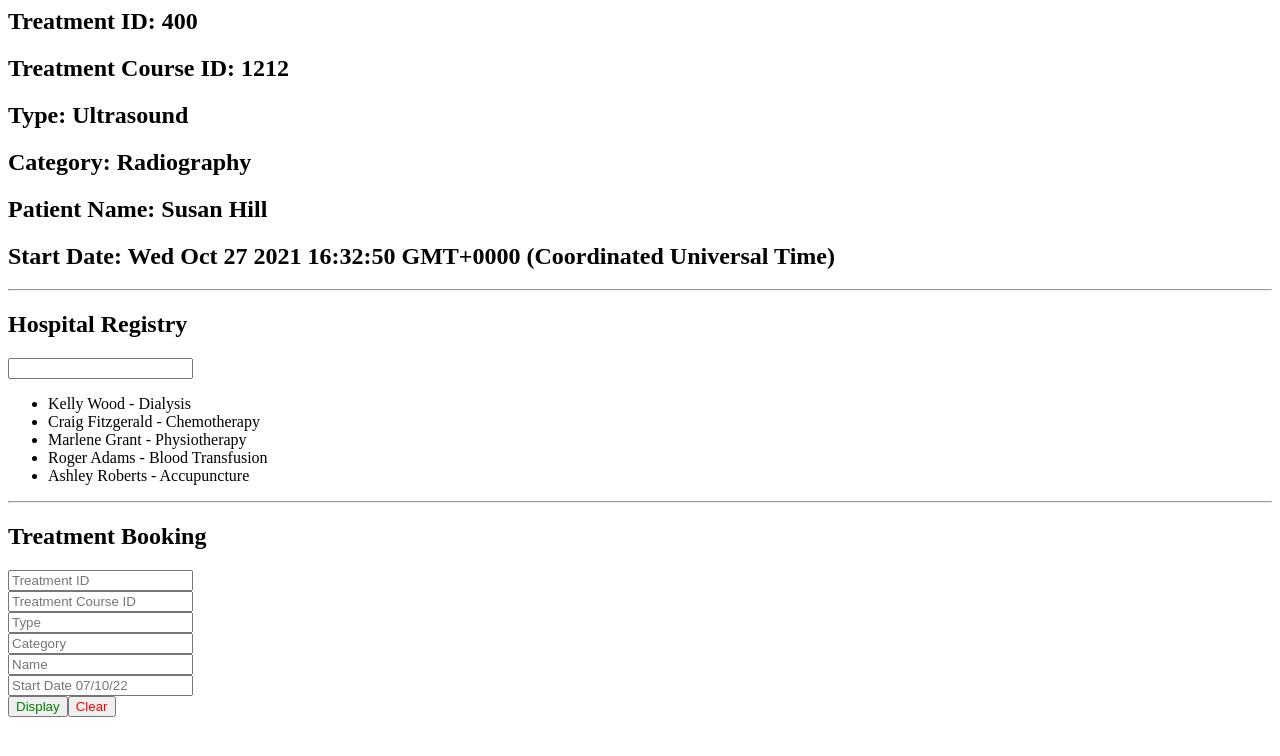
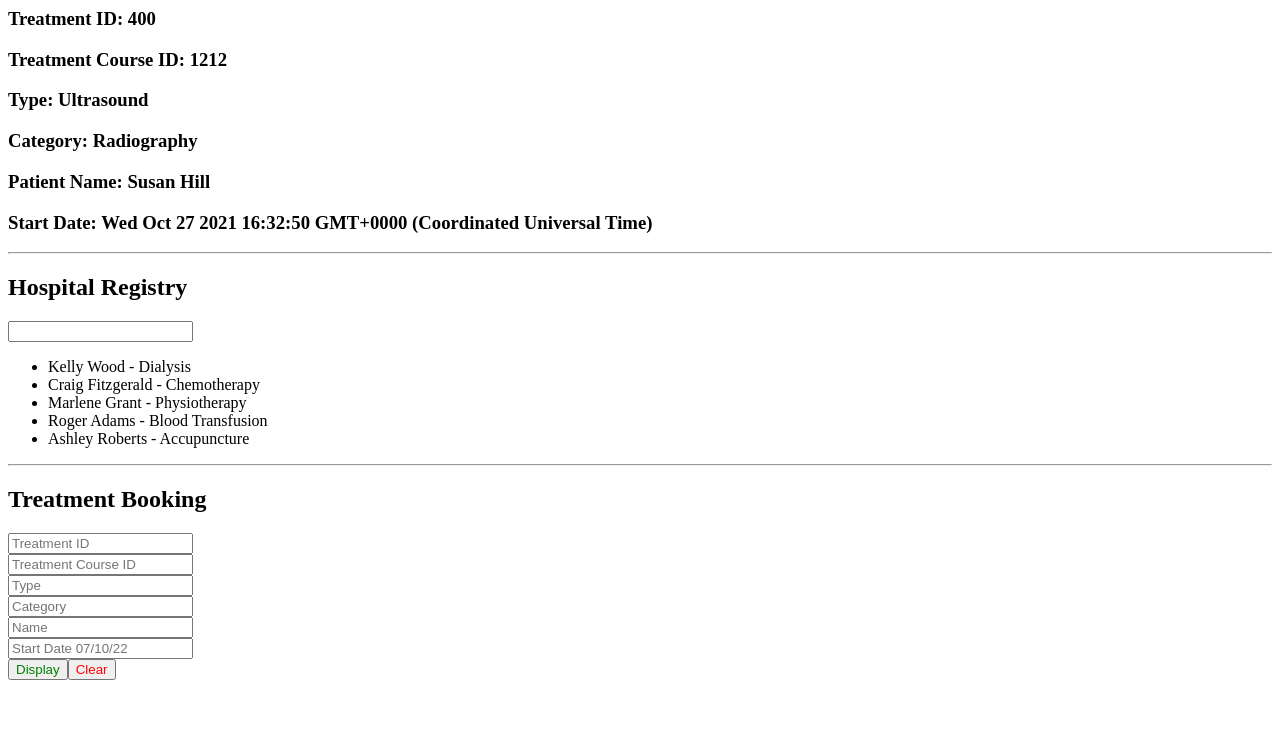
Before and after one commit to JermaineGrantCodes/react-8cn2z1, a React (Create React App) app: page / in a window 1280 px wide. Shown: the top 756 px of the page. Built offline with nearby package versions, Linux system fonts and the light colour scheme.

Commit message:
1 file modified

```diff
--- a/src/MedicalTreatment.js
+++ b/src/MedicalTreatment.js
@@ -3,12 +3,12 @@ import React from "react";
 function MedicalTreatment (props){
    return (
     <div>
-<h2> Treatment ID: {props.treatId}</h2>
-<h2> Treatment Course ID: {props.treatCourseId}</h2>
-<h2> Type: {props.type}</h2>
-<h2> Category: {props.category}</h2>
-<h2> Patient Name: {props.name}</h2>
-<h2> Start Date: {props.startDate}</h2>
+<h3> Treatment ID: {props.treatId}</h3>
+<h3> Treatment Course ID: {props.treatCourseId}</h3>
+<h3> Type: {props.type}</h3>
+<h3> Category: {props.category}</h3>
+<h3> Patient Name: {props.name}</h3>
+<h3> Start Date: {props.startDate}</h3>
 
     </div>
   );
```
